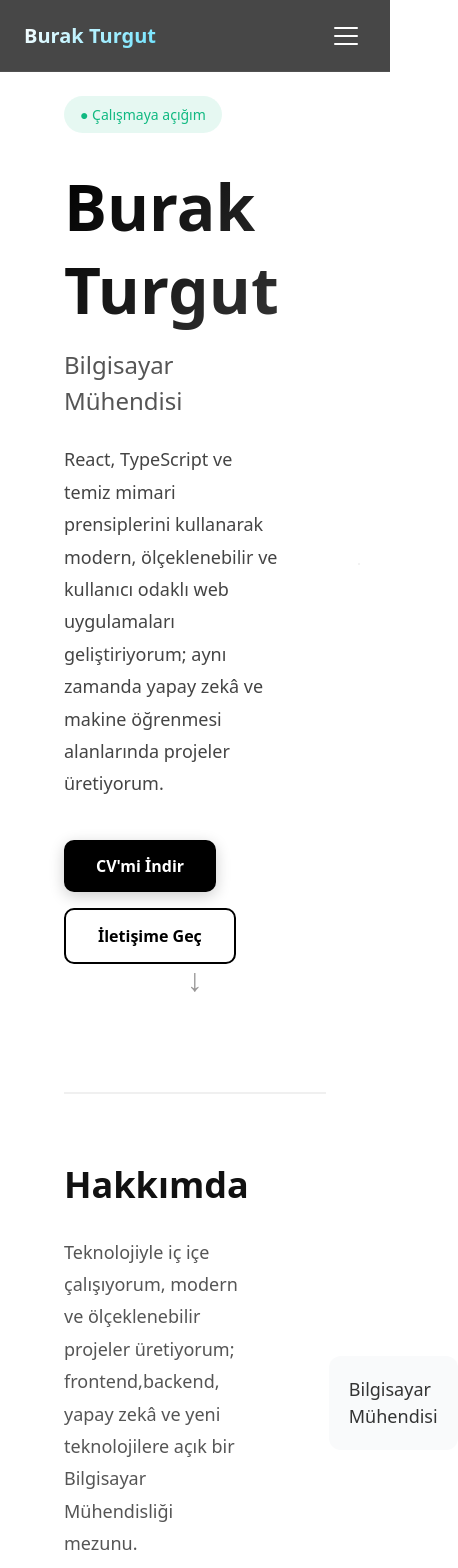
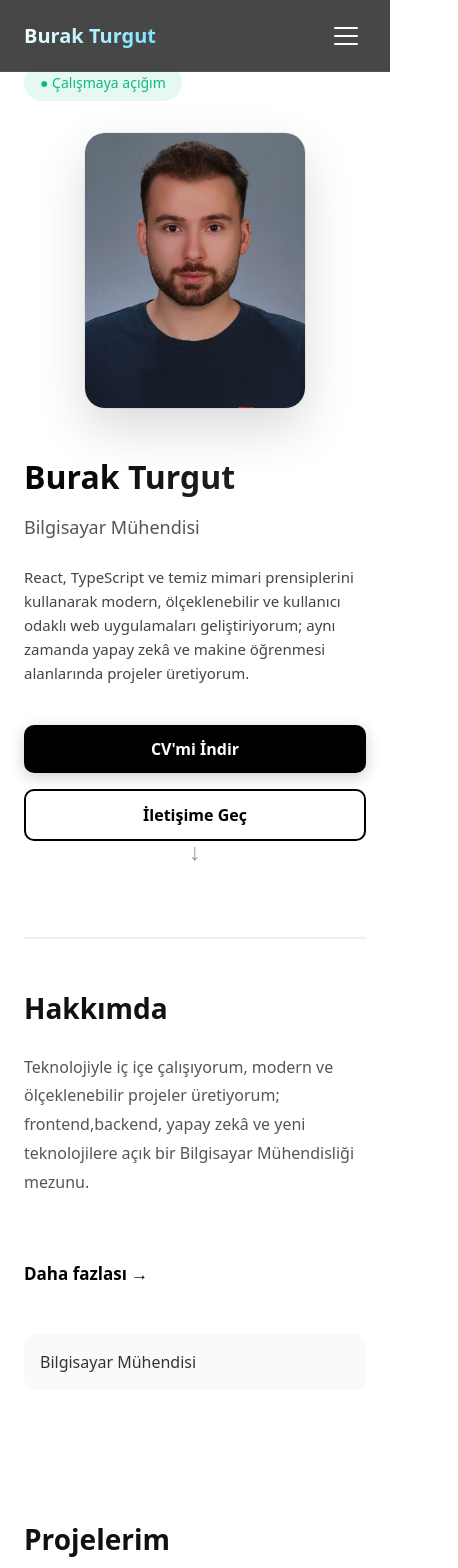
Before and after one commit to burakkturgut/Personal-Web-Site, a React (Vite) app: page / in a window 390 px wide. Shown: the top 1568 px of the page, 458 px wide, since content can reach past the window. Built offline with nearby package versions, Linux system fonts and the light colour scheme.

Commit message:
home sayfasına responsive özelliği eklendi

```diff
--- a/src/css/Home.css
+++ b/src/css/Home.css
@@ -292,3 +292,160 @@
     color: #9ca3af;
     font-weight: 500;
 }
+
+@media (max-width: 1024px) {
+    .hero {
+        grid-template-columns: 1fr;
+        gap: 3rem;
+        min-height: auto;
+    }
+
+    .hero-left {
+        order: 2;
+    }
+
+    .hero-right {
+        order: 1;
+    }
+
+    .profile-image {
+        max-width: 300px;
+    }
+
+    .hero h1 {
+        font-size: 3rem;
+    }
+
+    .about-preview {
+        grid-template-columns: 1fr;
+        gap: 3rem;
+    }
+}
+
+@media (max-width: 768px) {
+    .home {
+        padding: 5rem 1rem 3rem;
+    }
+
+    .container {
+        padding: 0 1rem;
+    }
+
+    .hero h1 {
+        font-size: 2.5rem;
+    }
+
+    .hero h2 {
+        font-size: 1.25rem;
+    }
+
+    .hero p {
+        font-size: 1rem;
+    }
+
+    .profile-image {
+        max-width: 250px;
+    }
+
+    .about-text h3,
+    .home .featured-projects h3 {
+        font-size: 2rem;
+    }
+
+    .about-text p {
+        font-size: 1rem;
+    }
+
+    .home .projects-grid {
+        grid-template-columns: 1fr;
+        gap: 1.5rem;
+    }
+
+    .about-preview {
+        margin-top: 5rem;
+        padding: 3rem 0;
+    }
+
+    .home .featured-projects {
+        margin-top: 5rem;
+    }
+}
+
+@media (max-width: 480px) {
+    .home {
+        padding: 4rem 0.5rem 2rem;
+    }
+
+    .hero h1 {
+        font-size: 2rem;
+    }
+
+    .hero h2 {
+        font-size: 1.125rem;
+    }
+
+    .hero p {
+        font-size: 0.9375rem;
+        line-height: 1.6;
+    }
+
+    .hero-buttons {
+        flex-direction: column;
+        width: 100%;
+    }
+
+    .hero-buttons button {
+        width: 100%;
+        padding: 0.75rem 1.5rem;
+    }
+
+    .profile-image {
+        max-width: 220px;
+    }
+
+    .about-text h3,
+    .home .featured-projects h3 {
+        font-size: 1.75rem;
+    }
+
+    .home .project-card {
+        padding: 1.5rem;
+    }
+
+    .home .project-card h4 {
+        font-size: 1.125rem;
+    }
+
+    .home .project-card p {
+        font-size: 0.9375rem;
+    }
+
+    .scroll-indicator {
+        font-size: 1.5rem;
+        bottom: -1.5rem;
+    }
+
+    .highlight-item {
+        padding: 1rem;
+        font-size: 1rem;
+    }
+}
+
+@media (max-width: 360px) {
+    .hero h1 {
+        font-size: 1.75rem;
+    }
+
+    .hero h2 {
+        font-size: 1rem;
+    }
+
+    .profile-image {
+        max-width: 200px;
+    }
+
+    .home .availability {
+        font-size: 0.8125rem;
+        padding: 0.4rem 0.8rem;
+    }
+}
```
